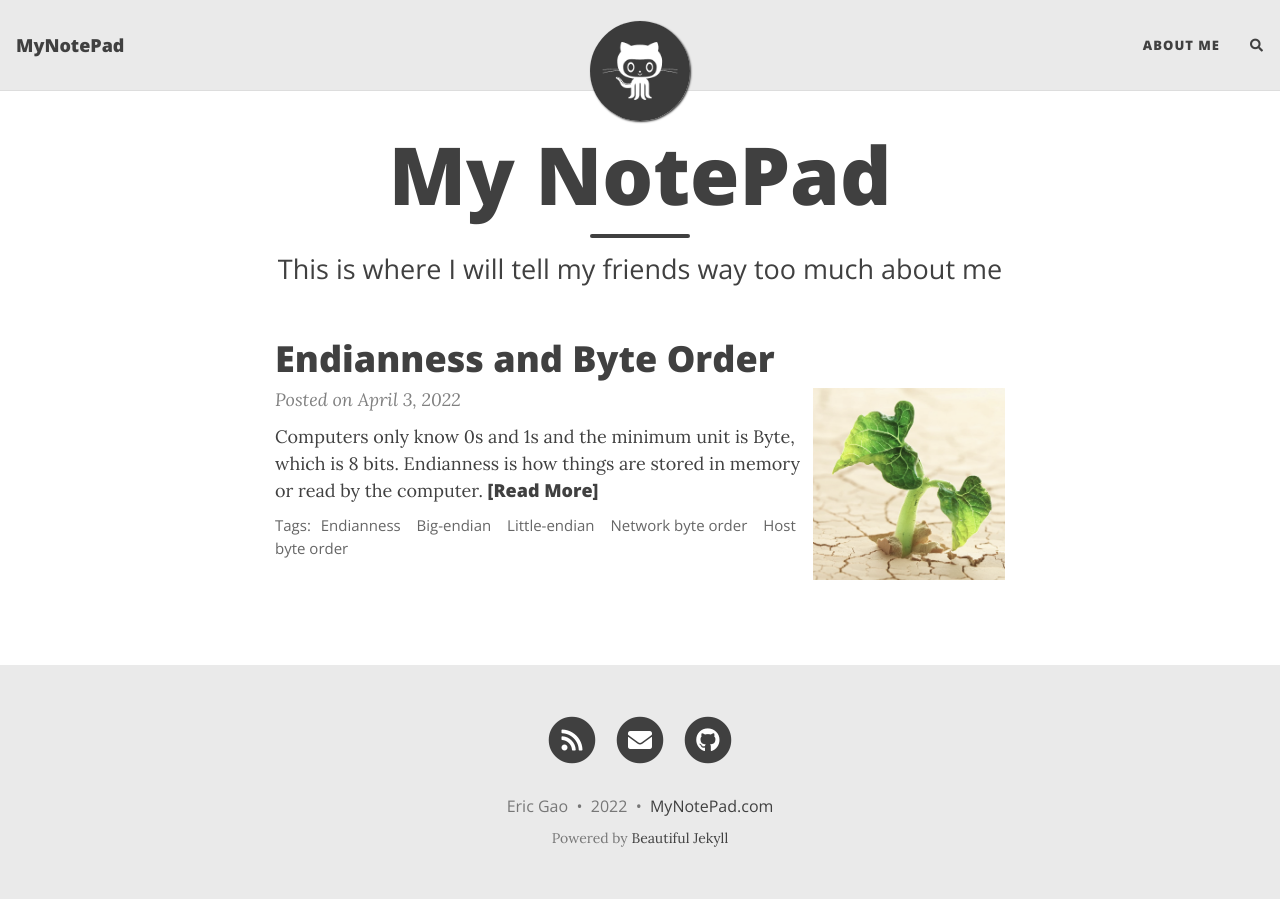
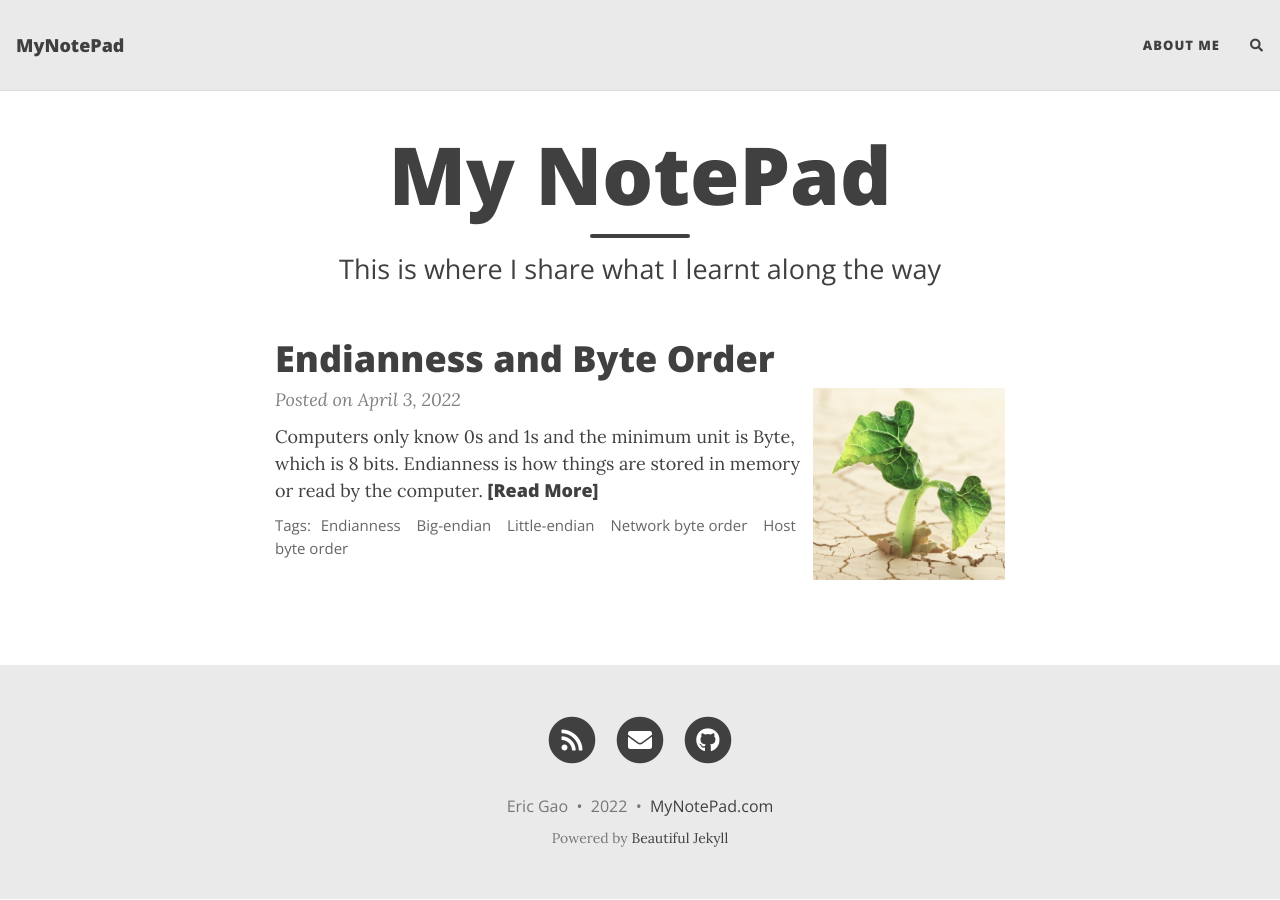
Before and after one commit to ericgggg/Lianghao, a Jekyll site: the page built from index.html, in a window 1280 px wide. Built offline with Jekyll 4.4.1, drawn with Linux system fonts in a browser that asks for light colours; nearby versions of some CDN libraries; the list of posts is cut into pages by our own code; comment, search, counter and statistics services are not loaded.

```diff
--- a/_config.yml
+++ b/_config.yml
@@ -20,7 +20,7 @@
 
 # Image to show in the navigation bar - works best with a square image
 # Remove this parameter if you don't want an image in the navbar
-avatar: "/assets/img/avatar-icon.png"
+avatar:
 
 # By default, the image is cut into a circle. You can disable this behaviour by setting 'round-avatar: false'
 round-avatar: true
--- a/index.html
+++ b/index.html
@@ -1,5 +1,5 @@
 ---
 layout: home
 title: My NotePad
-subtitle: This is where I will tell my friends way too much about me
+subtitle: This is where I share what I learnt along the way
 ---
```
Also changed, not shown: README.md.
